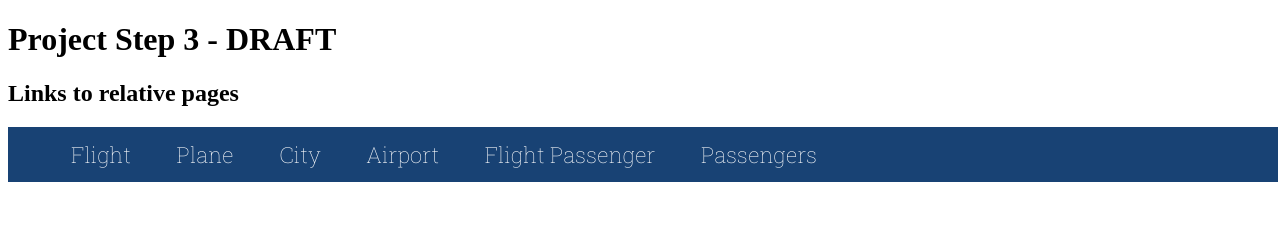
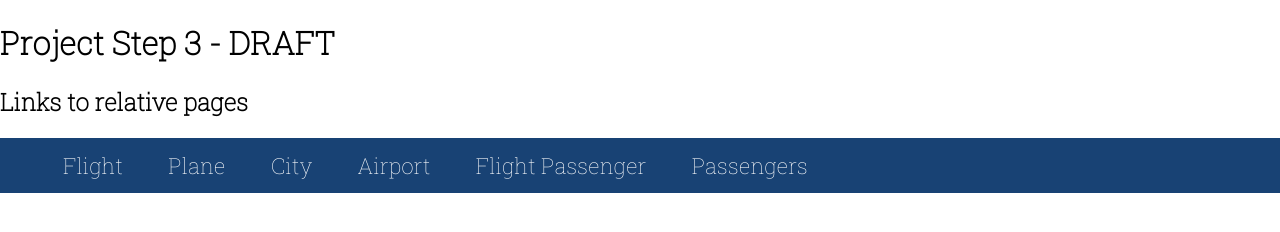
Before and after one commit to dseo369/Portfolio-Project, a plain HTML site: page index.html in a window 1280 px wide. Drawn offline with nearby package versions, Linux system fonts and the light colour scheme.

Commit message:
added styling

```diff
--- a/style.css
+++ b/style.css
@@ -1,3 +1,13 @@
+body {
+    text-decoration: none;
+    font-family: 'Roboto Slab';
+    margin: 0px;
+}
+
+header {
+    margin-left: 35px;
+}
+
 .navbar {
     font-size: 22px;
     background-color: #184274;
```
